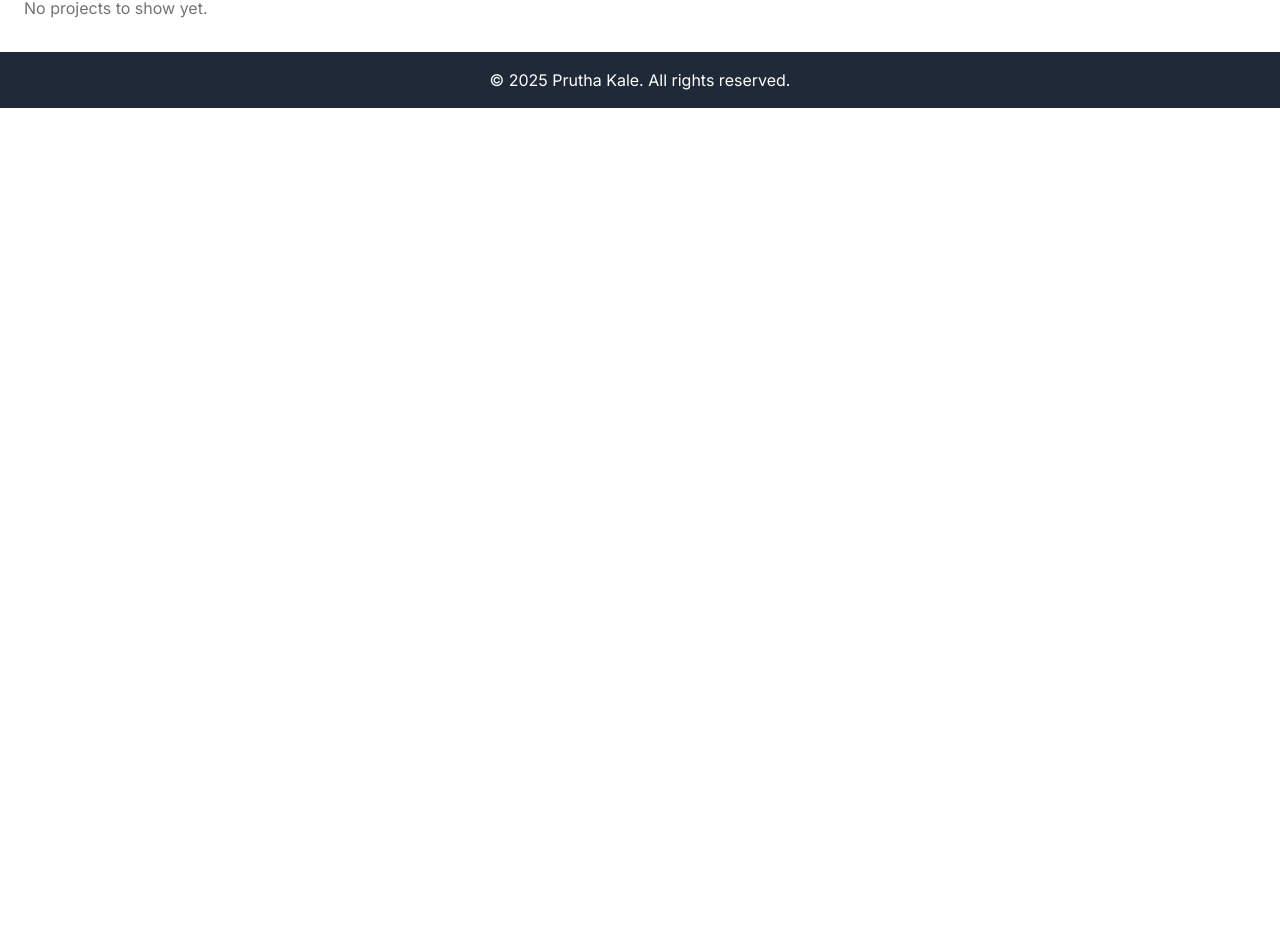
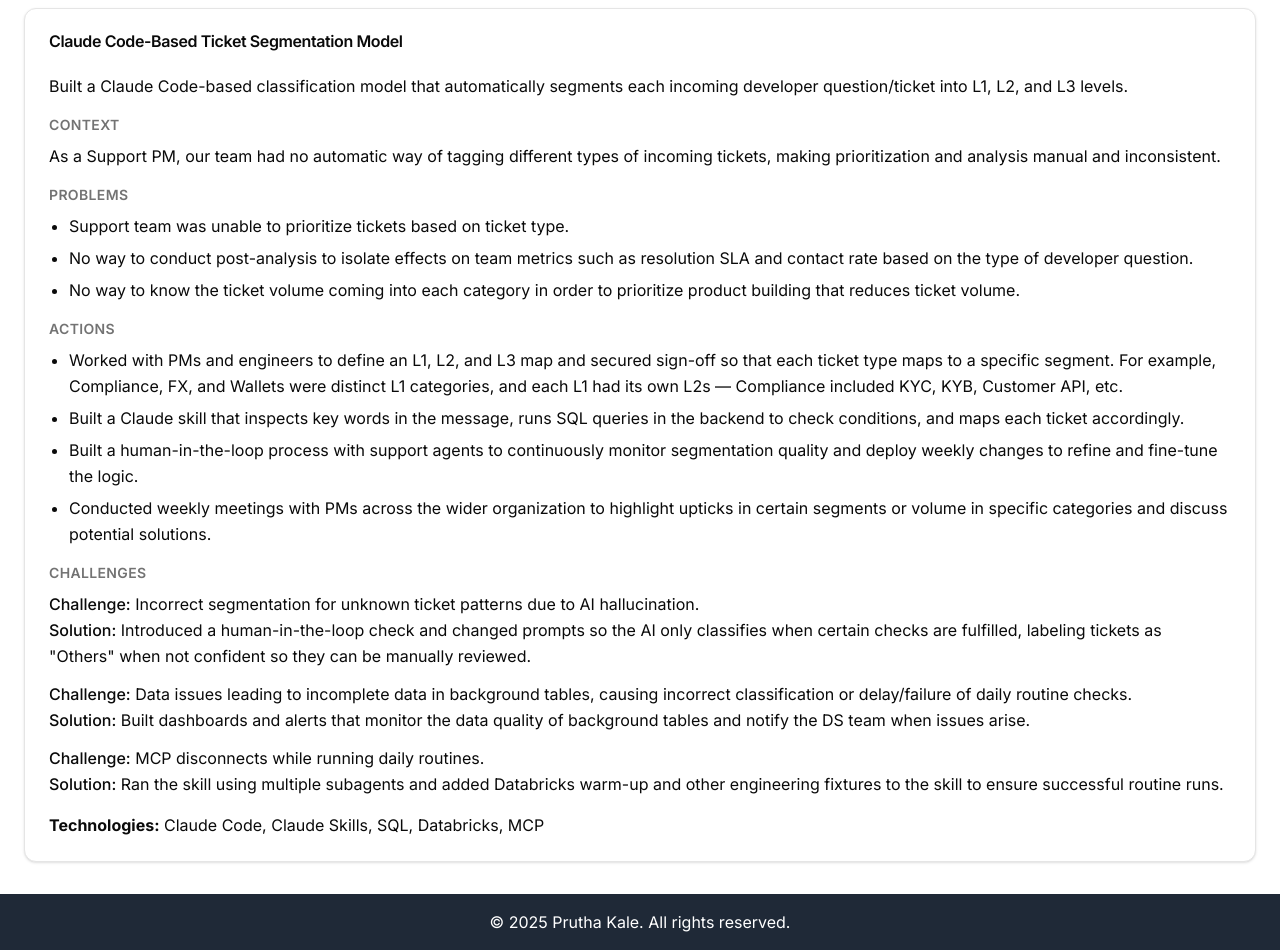
Before and after one commit to pinee/website, a Next.js app: page /projects in a window 1280 px wide. Shown: the part 422-1372 px from the top of the page. Before the commit the page ends 800 px from the top, so only its background shows below. Built offline with nearby package versions, Linux system fonts and the light colour scheme.

Commit message:
feat: enhance project details with context, problems, actions, and challenges
Co-authored-by: Pruth@ <19633154+pinee@users.noreply.github.com>

```diff
--- a/app/projects/page.tsx
+++ b/app/projects/page.tsx
@@ -1,9 +1,18 @@
 import { Card, CardContent, CardHeader, CardTitle } from "@/components/ui/card"
+
+interface Challenge {
+  problem: string
+  solution: string
+}
 
 interface Project {
   title: string
   description: string
   technologies: string[]
+  context?: string
+  problems?: string[]
+  actions?: string[]
+  challenges?: Challenge[]
 }
 
 const personalProjects: Project[] = [
@@ -17,8 +26,102 @@ const personalProjects: Project[] = [
 ]
 
 const professionalProjects: Project[] = [
-  // Add your professional/work projects here as needed
+  {
+    title: "Claude Code-Based Ticket Segmentation Model",
+    description:
+      "Built a Claude Code-based classification model that automatically segments each incoming developer question/ticket into L1, L2, and L3 levels.",
+    technologies: ["Claude Code", "Claude Skills", "SQL", "Databricks", "MCP"],
+    context:
+      "As a Support PM, our team had no automatic way of tagging different types of incoming tickets, making prioritization and analysis manual and inconsistent.",
+    problems: [
+      "Support team was unable to prioritize tickets based on ticket type.",
+      "No way to conduct post-analysis to isolate effects on team metrics such as resolution SLA and contact rate based on the type of developer question.",
+      "No way to know the ticket volume coming into each category in order to prioritize product building that reduces ticket volume.",
+    ],
+    actions: [
+      "Worked with PMs and engineers to define an L1, L2, and L3 map and secured sign-off so that each ticket type maps to a specific segment. For example, Compliance, FX, and Wallets were distinct L1 categories, and each L1 had its own L2s — Compliance included KYC, KYB, Customer API, etc.",
+      "Built a Claude skill that inspects key words in the message, runs SQL queries in the backend to check conditions, and maps each ticket accordingly.",
+      "Built a human-in-the-loop process with support agents to continuously monitor segmentation quality and deploy weekly changes to refine and fine-tune the logic.",
+      "Conducted weekly meetings with PMs across the wider organization to highlight upticks in certain segments or volume in specific categories and discuss potential solutions.",
+    ],
+    challenges: [
+      {
+        problem: "Incorrect segmentation for unknown ticket patterns due to AI hallucination.",
+        solution:
+          "Introduced a human-in-the-loop check and changed prompts so the AI only classifies when certain checks are fulfilled, labeling tickets as \"Others\" when not confident so they can be manually reviewed.",
+      },
+      {
+        problem:
+          "Data issues leading to incomplete data in background tables, causing incorrect classification or delay/failure of daily routine checks.",
+        solution:
+          "Built dashboards and alerts that monitor the data quality of background tables and notify the DS team when issues arise.",
+      },
+      {
+        problem: "MCP disconnects while running daily routines.",
+        solution:
+          "Ran the skill using multiple subagents and added Databricks warm-up and other engineering fixtures to the skill to ensure successful routine runs.",
+      },
+    ],
+  },
+  // Add more professional/work projects here as needed
 ]
+
+function DetailList({ title, items }: { title: string; items: string[] }) {
+  return (
+    <div className="mt-4">
+      <h4 className="text-sm font-semibold uppercase tracking-wide text-muted-foreground mb-2">{title}</h4>
+      <ul className="list-disc pl-5 flex flex-col gap-1.5 leading-relaxed">
+        {items.map((item, index) => (
+          <li key={index}>{item}</li>
+        ))}
+      </ul>
+    </div>
+  )
+}
+
+function ProjectCard({ project }: { project: Project }) {
+  const hasDetails = project.context || project.problems || project.actions || project.challenges
+
+  return (
+    <Card className={hasDetails ? "md:col-span-2" : undefined}>
+      <CardHeader>
+        <CardTitle>{project.title}</CardTitle>
+      </CardHeader>
+      <CardContent>
+        <p className="mb-2 leading-relaxed">{project.description}</p>
+
+        {project.context && (
+          <div className="mt-4">
+            <h4 className="text-sm font-semibold uppercase tracking-wide text-muted-foreground mb-2">Context</h4>
+            <p className="leading-relaxed">{project.context}</p>
+          </div>
+        )}
+
+        {project.problems && <DetailList title="Problems" items={project.problems} />}
+        {project.actions && <DetailList title="Actions" items={project.actions} />}
+
+        {project.challenges && (
+          <div className="mt-4">
+            <h4 className="text-sm font-semibold uppercase tracking-wide text-muted-foreground mb-2">Challenges</h4>
+            <ul className="flex flex-col gap-3">
+              {project.challenges.map((challenge, index) => (
+                <li key={index} className="leading-relaxed">
+                  <span className="font-medium">Challenge:</span> {challenge.problem}
+                  <br />
+                  <span className="font-medium">Solution:</span> {challenge.solution}
+                </li>
+              ))}
+            </ul>
+          </div>
+        )}
+
+        <p className="mt-4">
+          <strong>Technologies:</strong> {project.technologies.join(", ")}
+        </p>
+      </CardContent>
+    </Card>
+  )
+}
 
 function ProjectGrid({ projects }: { projects: Project[] }) {
   if (projects.length === 0) {
@@ -28,17 +131,7 @@ function ProjectGrid({ projects }: { projects: Project[] }) {
   return (
     <div className="grid grid-cols-1 md:grid-cols-2 gap-6">
       {projects.map((project, index) => (
-        <Card key={index}>
-          <CardHeader>
-            <CardTitle>{project.title}</CardTitle>
-          </CardHeader>
-          <CardContent>
-            <p className="mb-2">{project.description}</p>
-            <p>
-              <strong>Technologies:</strong> {project.technologies.join(", ")}
-            </p>
-          </CardContent>
-        </Card>
+        <ProjectCard key={index} project={project} />
       ))}
     </div>
   )
```
